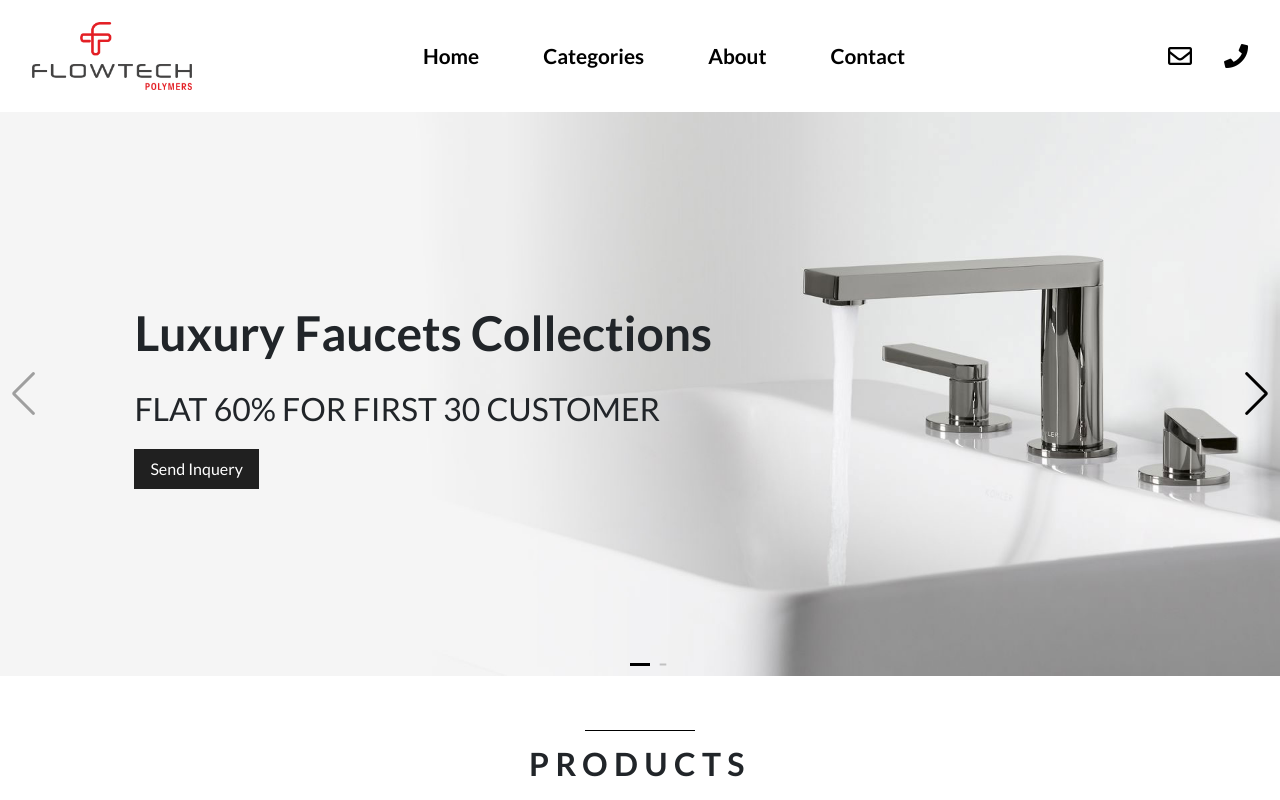
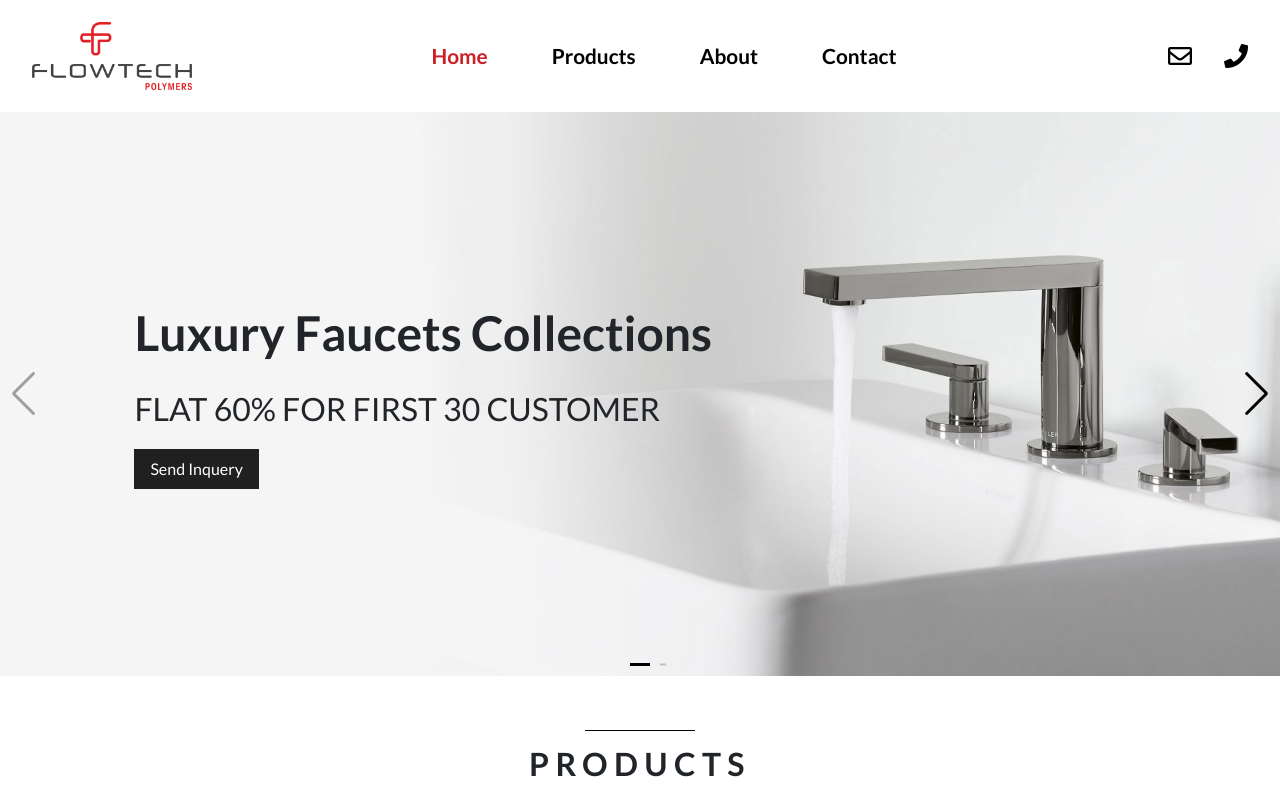
Before and after one commit to Varsada-Rohit/flowtech, a React (Create React App) app: page / in a window 1280 px wide. Shown: the top 800 px of the page. Built offline with nearby package versions, Linux system fonts and the light colour scheme.

Commit message:
added active link in navbar

```diff
--- a/src/components/Navbar.js
+++ b/src/components/Navbar.js
@@ -1,79 +1,99 @@
-import React, { useState } from "react";
-import { Link } from "react-router-dom";
-import logo from "../assests/Flowtech.png";
-import {motion} from "framer-motion"
+import React, { useState } from 'react';
+import { Link, useHistory, withRouter } from 'react-router-dom';
+import logo from '../assests/Flowtech.png';
+import { motion } from 'framer-motion';
 
-export default function Navbar() {
+function Navbar() {
    const [isOpen, setIsOpen] = useState(false);
+
+   const history = useHistory();
+
+   const currentTab = (history, path) => {
+      if (history.location.pathname === path) {
+         console.log('path', history.location.pathname);
+         return { color: '#ca2026' };
+      } else {
+         return { color: 'black' };
+      }
+   };
+
    return (
-    <motion.nav animate={{y:0,opacity:1}} initial={{y:-100,opacity:0}} >
-
-      <div className="brand">
-        <Link to="/">
-          <img src={logo} alt="" width="100%" height="100%" />
+      <motion.nav
+         animate={{ y: 0, opacity: 1 }}
+         initial={{ y: -100, opacity: 0 }}
+      >
+         <div className='brand'>
+            <Link to='/'>
+               <img src={logo} alt='' width='100%' height='100%' />
             </Link>
          </div>
-      <div className="nav-links-container">
-        <div className="nav-links">
-          <Link to="/">Home</Link>
+         <div className='nav-links-container'>
+            <div className='nav-links'>
+               <Link to='/' style={currentTab(history, '/')}>
+                  Home
+               </Link>
             </div>
-        <div className="nav-links">
-          <Link>Categories</Link>
+            <div className='nav-links'>
+               <Link style={currentTab(history, '/products')}>Products</Link>
             </div>
-        <div className="nav-links">
-          <Link>About</Link>
+            <div className='nav-links'>
+               <Link style={currentTab(history, '/about')}>About</Link>
             </div>
-        <div className="nav-links">
-          <Link to="/contactus">Contact</Link>
+            <div className='nav-links'>
+               <Link style={currentTab(history, '/contactus')} to='/contactus'>
+                  Contact
+               </Link>
             </div>
          </div>
-      <div className="icon-container">
-        <div className="mail">
-          <i className="far fa-envelope"></i>
+         <div className='icon-container'>
+            <div className='mail'>
+               <i className='far fa-envelope'></i>
             </div>
-        <div className="phone">
-          <i className="fas fa-phone"></i>
+            <div className='phone'>
+               <i className='fas fa-phone'></i>
             </div>
             <div
-          className="hamburger"
-          id="hamburger"
+               className='hamburger'
+               id='hamburger'
                onClick={() => {
                   setIsOpen(!isOpen);
                }}
             >
                <div
-            className={isOpen ? "line line-1-active" : "line"}
-            id="line-1"
+                  className={isOpen ? 'line line-1-active' : 'line'}
+                  id='line-1'
                ></div>
                <div
-            className={isOpen ? "line line-2-active" : "line"}
-            id="line-2"
+                  className={isOpen ? 'line line-2-active' : 'line'}
+                  id='line-2'
                ></div>
                <div
-            className={isOpen ? "line line-3-active" : "line"}
-            id="line-3"
+                  className={isOpen ? 'line line-3-active' : 'line'}
+                  id='line-3'
                ></div>
             </div>
          </div>
 
          <div
             className={
-          isOpen ? "nav-mobile-container active" : "nav-mobile-container"
+               isOpen ? 'nav-mobile-container active' : 'nav-mobile-container'
             }
          >
-        <div className="nav-links">
+            <div className='nav-links'>
                <Link>Home</Link>
             </div>
-        <div className="nav-links">
+            <div className='nav-links'>
                <Link>Categories</Link>
             </div>
-        <div className="nav-links">
+            <div className='nav-links'>
                <Link>About</Link>
             </div>
-        <div className="nav-links">
+            <div className='nav-links'>
                <Link>Contact</Link>
             </div>
          </div>
       </motion.nav>
    );
 }
+
+export default withRouter(Navbar);
```
Lines whose indentation alone changed are shown as unchanged.
